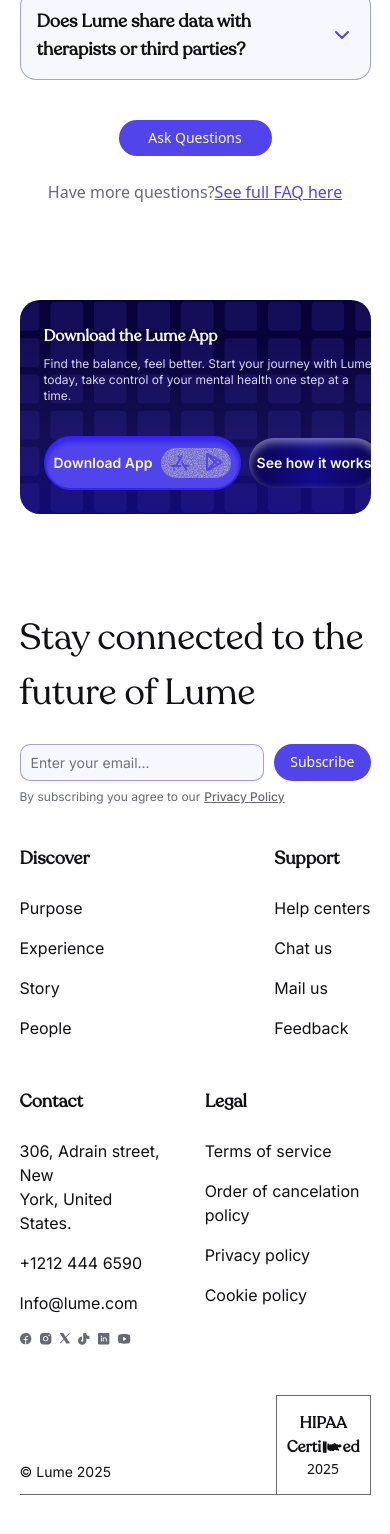
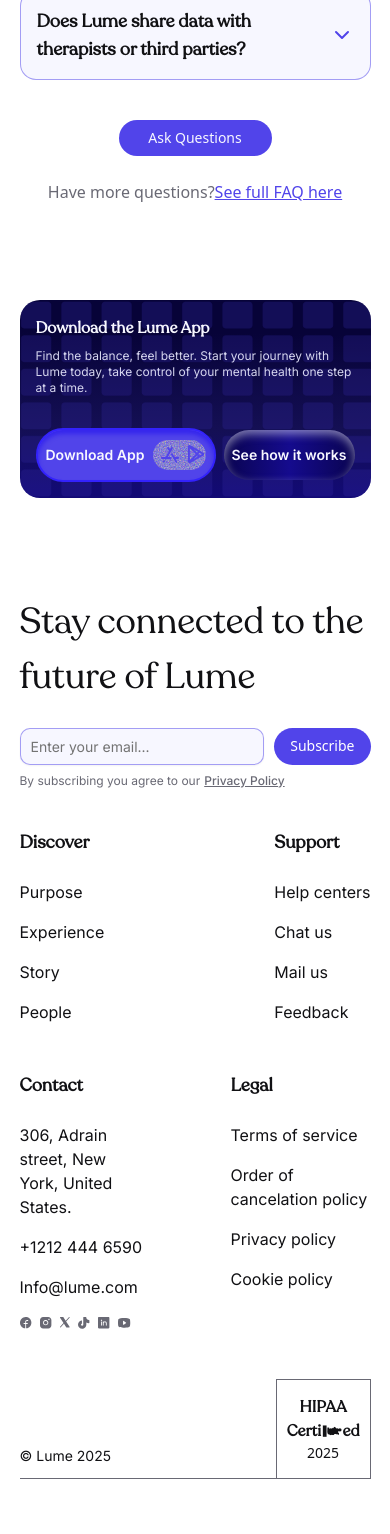
Before and after one commit to daviddozie/lume-ai, a Next.js app: page / in a window 390 px wide. Shown: the part 7670-9204 px from the top of the page. Built offline with nearby package versions, Linux system fonts and the light colour scheme.

Commit message:
made changes

```diff
--- a/src/components/footer.tsx
+++ b/src/components/footer.tsx
@@ -122,8 +122,9 @@
                             </li>
                         </ul>
                     </div>
+                    {/* mobile */}
                     <div className="flex justify-between w-full gap-10 md:hidden">
-                        <ul className="">
+                        <ul className="max-w-[140px]">
                             <p className="font-recoleta font-semibold text-[18px] text-[#111114] mb-4">Contact</p>
                             <li className="font-inter text-[#111114] py-2">
                                 306, Adrain street, New <br />York, United States.
@@ -142,8 +143,8 @@
                                 ))}
                             </li>
                         </ul>
-                        <ul>
-                            <p className="font-recoleta font-semibold text-[18px] text-[#111114] mb-4">Legal</p>
+                        <ul className="max-w-[140px]">
+                            <p className="font-recoleta font-semibold text-[18px] text-[#111114] mb-4 ">Legal</p>
                             <li className="font-inter text-[#111114] py-2">
                                 Terms of service
                             </li>
--- a/src/components/home/download.tsx
+++ b/src/components/home/download.tsx
@@ -9,14 +9,14 @@
             <div className="relative md:rounded-[50px] rounded-[20px]  overflow-hidden">
                 <div className="absolute inset-0 bg-[url('/images/download-frame.png')] z-10 bg-cover bg-center bg-no-repeat" />
                 <div className="absolute inset-0 gradient-overlay" />
-                <div className="relative z-10 flex justify-between p-6 md:px-20 md:pt-30">
+                <div className="relative z-10 flex justify-between p-4 md:px-20 md:pt-30">
                     <div className="md:max-w-[45%]">
                         <h1 className="md:text-[40px] md:mt-20 font-semibold text-[#F7F7FF] font-recoleta">Download the Lume App</h1>
                         <p className="md:text-[20px] text-xs font-inter text-[#D6D6EF] md:leading-[35px] pt-2">Find the balance, feel better. Start your journey with Lume today, take control of your mental health one step at a time.</p>
                         <div className="mt-8 flex items-center md:gap-6 gap-2 w-full ">
-                            <Button className="border-2 border-[#3322FC] w-full flex-1 text-[#F7F7FF] font-semibold font-inter bg-[#5144EA] py-2.5 md:px-[15px] px-2 rounded-[50px] h-[50xp] md:w-[223px] shadow-[inset_0px_4px_4px_0px_#1907F180]">
+                            <Button className="border-2 border-[#3322FC] w-[180px] text-[#F7F7FF] font-semibold font-inter bg-[#5144EA] py-2.5 md:px-[15px] px-2 rounded-[50px] h-[50xp] md:w-[223px] shadow-[inset_0px_4px_4px_0px_#1907F180]">
                                 Download App
-                                <div className="noise py-1.5 px-2.5 h-[30px] bg w-[70px] flex items-center gap-4 rounded-[50px]">
+                                <div className="noise py-1.5 md:px-2.5 px-2 h-[30px] bg w-[60px] flex items-center gap-2 md:gap-4 rounded-[50px]">
                                     <Image src={AppleStoreIcon} alt="apple-icon" />
                                     <Image src={GoogleStoreIcon} alt="google-icon" />
                                 </div>
--- a/src/components/navbar.tsx
+++ b/src/components/navbar.tsx
@@ -136,7 +136,7 @@
                                     href={link.href}
                                     className={`font-medium text-sm hover:text-[#5144EA] ${isActive ? "text-black" : "text-gray-700"}`}
                                     onClick={() => setIsOpen(false)}
-                                >t
+                                >
                                     {link.name}
                                 </a>
                             )
```
